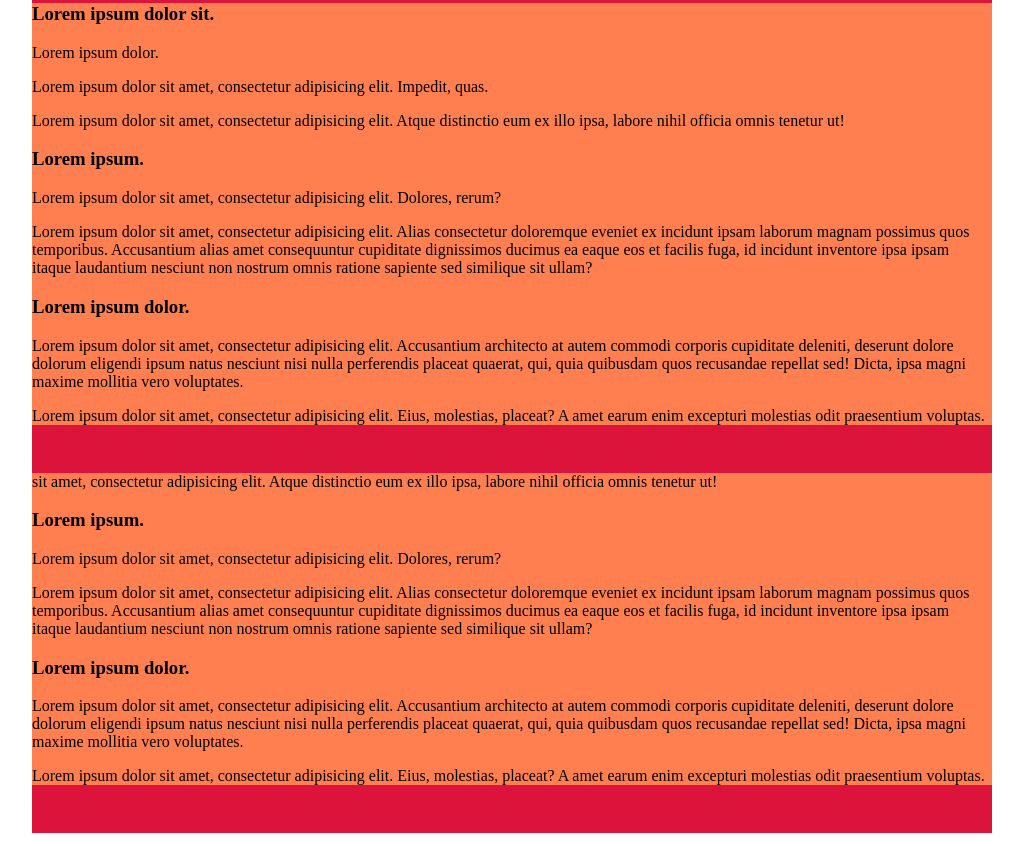
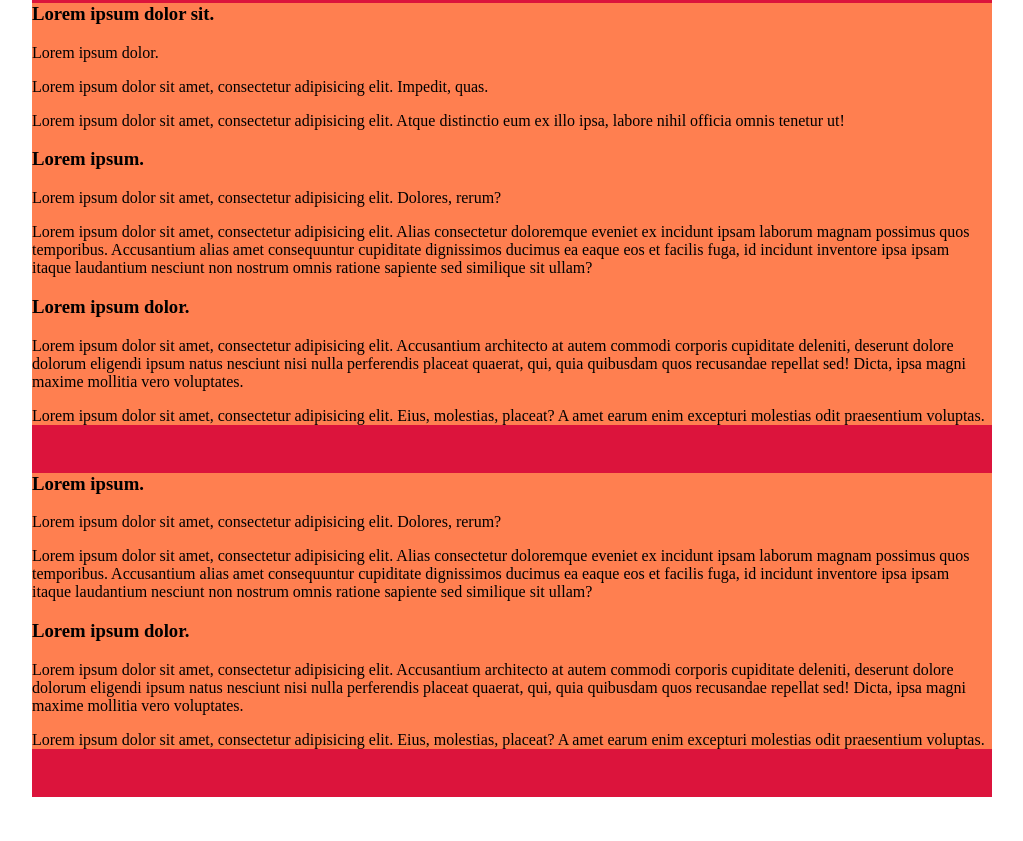
Before and after one commit to yaguarete-ar/personalsite, a plain HTML site: page index.html in a window 1280 px wide. Shown: the part 383-1224 px from the top of the page, without its empty margins (128-1151 px from the left). After the commit the page ends 1188 px from the top, so only its background shows below. Drawn offline with nearby package versions, Linux system fonts and the light colour scheme; files that its build step writes are made by us from their sources.

Commit message:
fix index

```diff
--- a/index.html
+++ b/index.html
@@ -33,7 +33,6 @@
             <p>Lorem ipsum dolor sit amet, consectetur adipisicing elit. Eius, molestias, placeat? A amet earum enim excepturi molestias odit praesentium voluptas.</p>
         </article>
         <article>
-            sit amet, consectetur adipisicing elit. Atque distinctio eum ex illo ipsa, labore nihil officia omnis tenetur ut!</p>
             <h3>
                 Lorem ipsum.
             </h3>
```
